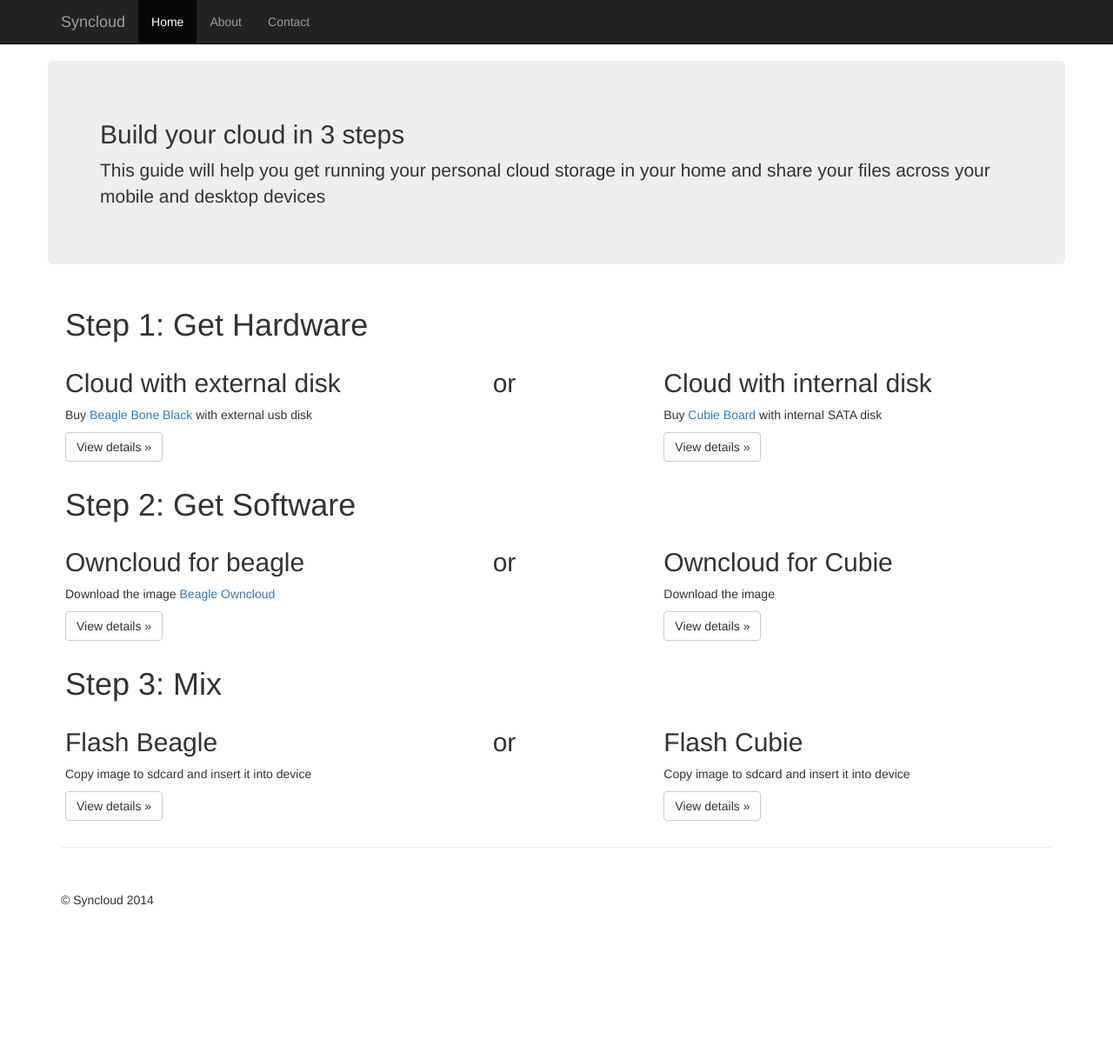
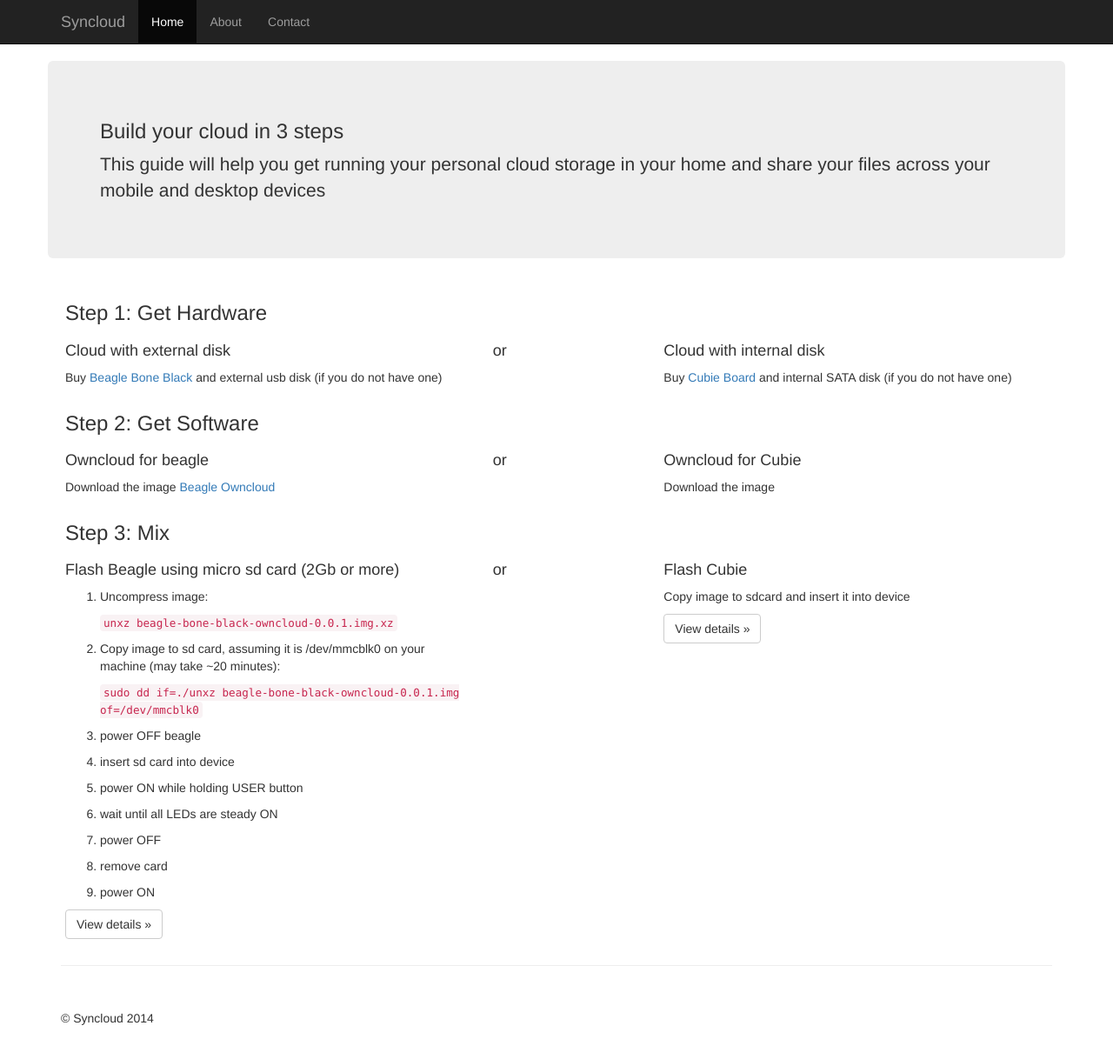
Before and after one commit to syncloud/syncloud.org, a Jekyll site: the page new/index.html, which Jekyll copies as it is, in a window 1280 px wide and 1221 px high. Shown: the top 1218 px of the window at 87% size. Built offline with Jekyll 4.4.1, drawn with Linux system fonts in a browser that asks for light colours; nearby versions of some CDN libraries; Markdown is read by kramdown in place of the engine named in the settings.

Commit message:
beagle instruction

```diff
--- a/new/index.html
+++ b/new/index.html
@@ -60,7 +60,7 @@
               <button type="button" class="btn btn-primary btn-xs" data-toggle="offcanvas">Toggle nav</button>
             </p>-->
             <div class="jumbotron">
-                <h2>Build your cloud in 3 steps</h2>
+                <h3>Build your cloud in 3 steps</h3>
 
                 <p>This guide will help you get running your personal cloud storage in your home and share your files
                     across your mobile and desktop devices</p>
@@ -68,68 +68,97 @@
             <div class="row el">
 
                 <div class="col-10 col-sm-12 col-lg-12">
-                    <h1>Step 1: Get Hardware</h1>
+                    <h3>Step 1: Get Hardware</h3>
                 </div>
 
                 <div class="col-5 col-sm-5 col-lg-5">
-                    <h2>Cloud with external disk</h2>
+                    <h4>Cloud with external disk</h4>
 
-                    <p>Buy <a href="http://beagleboard.org/Products/BeagleBone+Black">Beagle Bone Black</a> with
-                        external usb disk
+                    <p>Buy <a href="http://beagleboard.org/Products/BeagleBone+Black">Beagle Bone Black</a> and
+                        external usb disk (if you do not have one)
                     </p>
+
+                </div>
+
+                <div class="col-2 col-sm-2 col-lg-2"><h4>or</h4></div>
+
+                <div class="col-5 col-sm-5 col-lg-5">
+                    <h4>Cloud with internal disk</h4>
+
+                    <p>Buy <a href="http://cubieboard.org/">Cubie Board</a> and internal SATA disk
+                        (if you do not have one)</p>
+
+                </div>
+
+                <div class="col-12 col-sm-12 col-lg-12">
+                    <h3>Step 2: Get Software</h3>
+                </div>
+                <div class="col-5 col-sm-5 col-lg-5">
+                    <h4>Owncloud for beagle</h4>
+
+                    <p>Download the image <a href="http://cyberb.mooo.com:10000/owncloud/public.php?service=files&t=4cb77b90a8ba23d9595ba15b7c0c4922&download">Beagle Owncloud</a>
+                    </p>
+
+                </div>
+
+                <div class="col-2 col-sm-2 col-lg-2"><h4>or</h4></div>
+
+                <div class="col-5 col-sm-5 col-lg-5">
+                    <h4>Owncloud for Cubie</h4>
+
+                    <p>Download the image
+                    </p>
+
+                </div>
+
+
+                <div class="col-12 col-sm-12 col-lg-12">
+                    <h3>Step 3: Mix</h3>
+                </div>
+                <div class="col-5 col-sm-5 col-lg-5">
+                    <h4>Flash Beagle using micro sd card (2Gb or more)</h4>
+
+                    <ol>
+                        <li>
+                            <p>Uncompress image:</p>
+                            <code>unxz beagle-bone-black-owncloud-0.0.1.img.xz</code>
+                            <p></p>
+                        </li>
+                        <li>
+                            <p>Copy image to sd card, assuming it is /dev/mmcblk0 on your machine (may take ~20 minutes):</p>
+                            <code>sudo dd if=./unxz beagle-bone-black-owncloud-0.0.1.img of=/dev/mmcblk0</code>
+                            <p></p>
+                        </li>
+                        <li>
+                            <p>power OFF beagle</p>
+                        </li>
+                        <li>
+                            <p>insert sd card into device</p>
+                        </li>
+                        <li>
+                            <p>power ON while holding USER button</p>
+                        </li>
+                        <li>
+                            <p>wait until all LEDs are steady ON</p>
+                        </li>
+                        <li>
+                            <p>power OFF</p>
+                        </li>
+                        <li>
+                            <p>remove card</p>
+                        </li>
+                        <li>
+                            <p>power ON</p>
+                        </li>
+                    </ol>
 
                     <p><a class="btn btn-default" href="#" role="button">View details &raquo;</a></p>
                 </div>
 
-                <div class="col-2 col-sm-2 col-lg-2"><h2>or</h2></div>
+                <div class="col-2 col-sm-2 col-lg-2"><h4>or</h4></div>
 
                 <div class="col-5 col-sm-5 col-lg-5">
-                    <h2>Cloud with internal disk</h2>
-
-                    <p>Buy <a href="http://cubieboard.org/">Cubie Board</a> with internal SATA disk</p>
-
-                    <p><a class="btn btn-default" href="#" role="button">View details &raquo;</a></p>
-                </div>
-
-                <div class="col-12 col-sm-12 col-lg-12">
-                    <h1>Step 2: Get Software</h1>
-                </div>
-                <div class="col-5 col-sm-5 col-lg-5">
-                    <h2>Owncloud for beagle</h2>
-
-                    <p>Download the image <a href="http://cyberb.mooo.com:10000/owncloud/public.php?service=files&t=4cb77b90a8ba23d9595ba15b7c0c4922&download">Beagle Owncloud</a>
-                    </p>
-
-                    <p><a class="btn btn-default" href="#" role="button">View details &raquo;</a></p>
-                </div>
-
-                <div class="col-2 col-sm-2 col-lg-2"><h2>or</h2></div>
-
-                <div class="col-5 col-sm-5 col-lg-5">
-                    <h2>Owncloud for Cubie</h2>
-
-                    <p>Download the image
-                    </p>
-
-                    <p><a class="btn btn-default" href="#" role="button">View details &raquo;</a></p>
-                </div>
-
-
-                <div class="col-12 col-sm-12 col-lg-12">
-                    <h1>Step 3: Mix</h1>
-                </div>
-                <div class="col-5 col-sm-5 col-lg-5">
-                    <h2>Flash Beagle</h2>
-
-                    <p>Copy image to sdcard and insert it into device</p>
-
-                    <p><a class="btn btn-default" href="#" role="button">View details &raquo;</a></p>
-                </div>
-
-                <div class="col-2 col-sm-2 col-lg-2"><h2>or</h2></div>
-
-                <div class="col-5 col-sm-5 col-lg-5">
-                    <h2>Flash Cubie</h2>
+                    <h4>Flash Cubie</h4>
 
                     <p>Copy image to sdcard and insert it into device</p>
 
```
